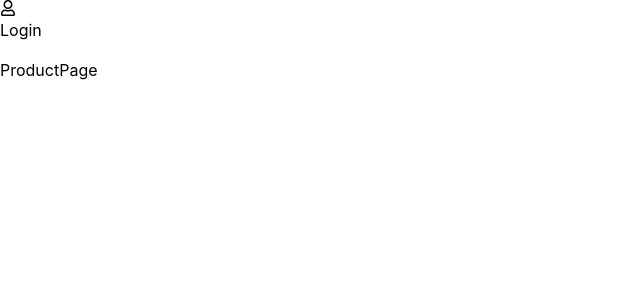
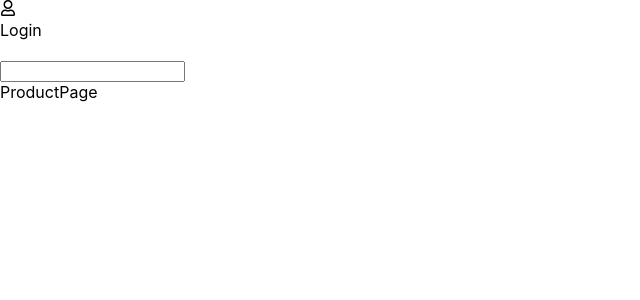
Before and after one commit to dhshffnfn123/react-practice, a React (Create React App) app: page / in a window 1280 px wide. Shown: the top 300 px of the page, without its empty margins (0-640 px from the left). Built offline with nearby package versions, Linux system fonts and the light colour scheme.

Commit message:
privateRoute, onKeyPress

```diff
--- a/src/App.css
+++ b/src/App.css
@@ -12,4 +12,5 @@
 .login-button {
   width: 100%;
   height: 10%;
+  cursor: pointer;
 }
--- a/src/App.js
+++ b/src/App.js
@@ -7,6 +7,8 @@ import LoginPage from "./components/page/LoginPage";
 import NavBar from "./components/NavBar";
 
 function App() {
+  const [auth, setAuth] = useState(false);
+
   return (
     <div>
       <NavBar />
@@ -25,3 +27,12 @@ export default App;
 //  - json-server 를 설치하고 db.json에 데이터를 만들어준다.  이 떄 root 폴더에 넣어야한다.
 //  - 터미널에 json-server --watch db.json --port 5000를 타이핑해 실행한다. (포트는 리액트앱과 겹치지 않게 만든다.)
 //  - 실행이 안되면 npx json-server --watch db.json --port 5000 를 입력한다.
+
+// submit
+// button의 타입이 submit이면 onClick이 아닌 onSubmit으로 한다.
+// submit은 새로고침이 되기 때문에 액션 함수에 preventDefault()를 넣어준다.
+//  ex) form 태그에 event를 매개변수로 받아와서 넣어준다 (event.preventDefault())
+
+// private Route
+// 상태에 따른 렌더링을 할시 페이지 보호 기능.
+// useNavigator 등을 이용하여 상태에 따라 url을 설정해준다.
--- a/src/components/NavBar.jsx
+++ b/src/components/NavBar.jsx
@@ -1,16 +1,33 @@
 import React from "react";
 import { FaRegUser } from "react-icons/fa";
+import { useNavigate } from "react-router-dom";
 
 const NavBar = () => {
+  const navi = useNavigate();
+
+  const onClick = () => {
+    navi("/login");
+  };
+
+  const search = (event) => {
+    if (event.key === "enter") {
+      // 입력한 검색어를 읽어와서 url을 바꿔준다. (쿼리)
+      navi(`/?q=${event.target.value}`);
+    }
+  };
+
   return (
     <div>
-      <div className="login-button">
+      <div className="login-button" onClick={onClick}>
         <FaRegUser />
         <div>Login</div>
       </div>
       <div className="nav-section">
         <img />
       </div>
+      <div>
+        <input type={"text"} onKeyPress={(event) => search} />
+      </div>
     </div>
   );
 };
```
